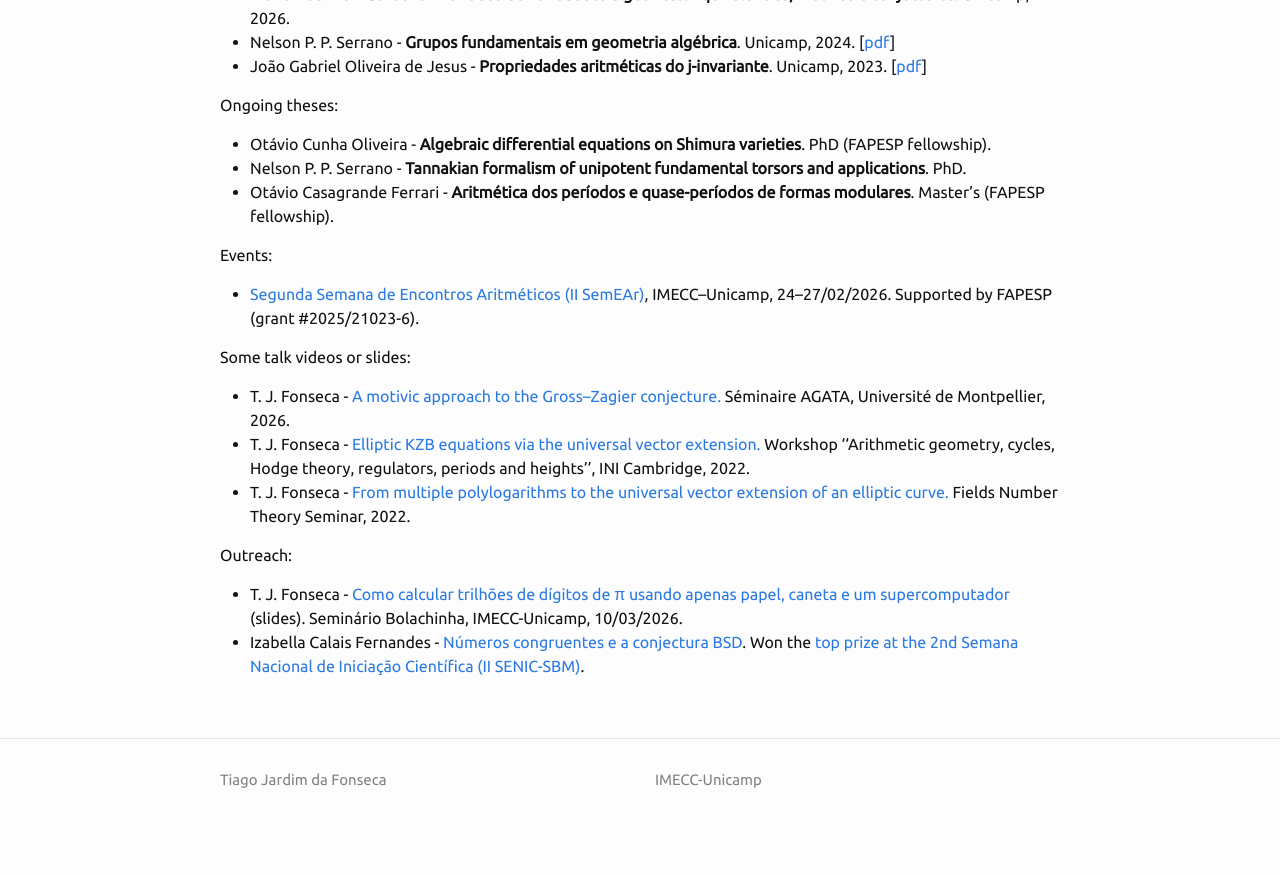
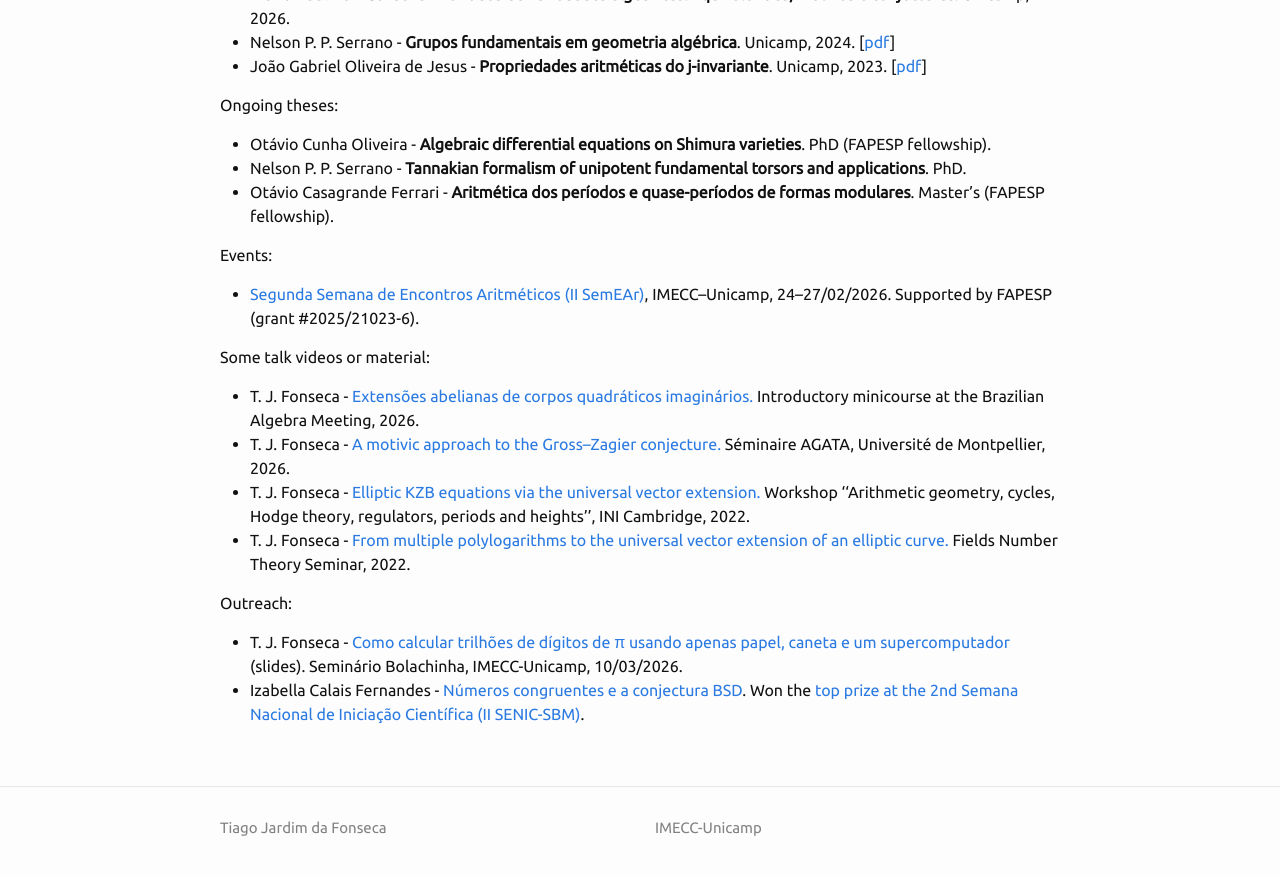
Before and after one commit to tjfonseca/tjfonseca.github.io, a Jekyll site: the page built from periods.md, in a window 1280 px wide and 900 px high, scrolled down 860 px. Shown: the top 875 px of the window. Built offline with Jekyll 4.4.1, drawn with Linux system fonts in a browser that asks for light colours; before the commit the page ends 1712 px from its top, so only the background shows below that.

Commit message:
Initial commit

```diff
--- a/periods.md
+++ b/periods.md
@@ -43,8 +43,9 @@ Events:
  - [Segunda Semana de Encontros Aritméticos (II SemEAr)](https://sites.google.com/ufg.br/iisemear/), IMECC–Unicamp, 24–27/02/2026. Supported by FAPESP (grant #2025/21023-6).
 
 
-Some talk videos or slides:
+Some talk videos or material:
 
+- T. J. Fonseca - [Extensões abelianas de corpos quadráticos imaginários.](../assets/documents/CM.pdf) Introductory minicourse at the Brazilian Algebra Meeting, 2026.
 - T. J. Fonseca - [A motivic approach to the Gross–Zagier conjecture.](../assets/documents/montpellier-2026.pdf) Séminaire AGATA, Université de Montpellier, 2026.
 - T. J. Fonseca - [Elliptic KZB equations via the universal vector extension.](https://www.youtube.com/watch?v=uSBONXKU4Vw) Workshop ''Arithmetic geometry, cycles, Hodge theory, regulators, periods and heights'', INI Cambridge, 2022.
 - T. J. Fonseca - [From multiple polylogarithms to the universal vector extension of an elliptic curve.](https://www.youtube.com/watch?v=XFfjSHZGStU&list=PLArBKNfJxuulPcBimEDhzA6hu9792FzFn&index=18) Fields Number Theory Seminar, 2022.
```
